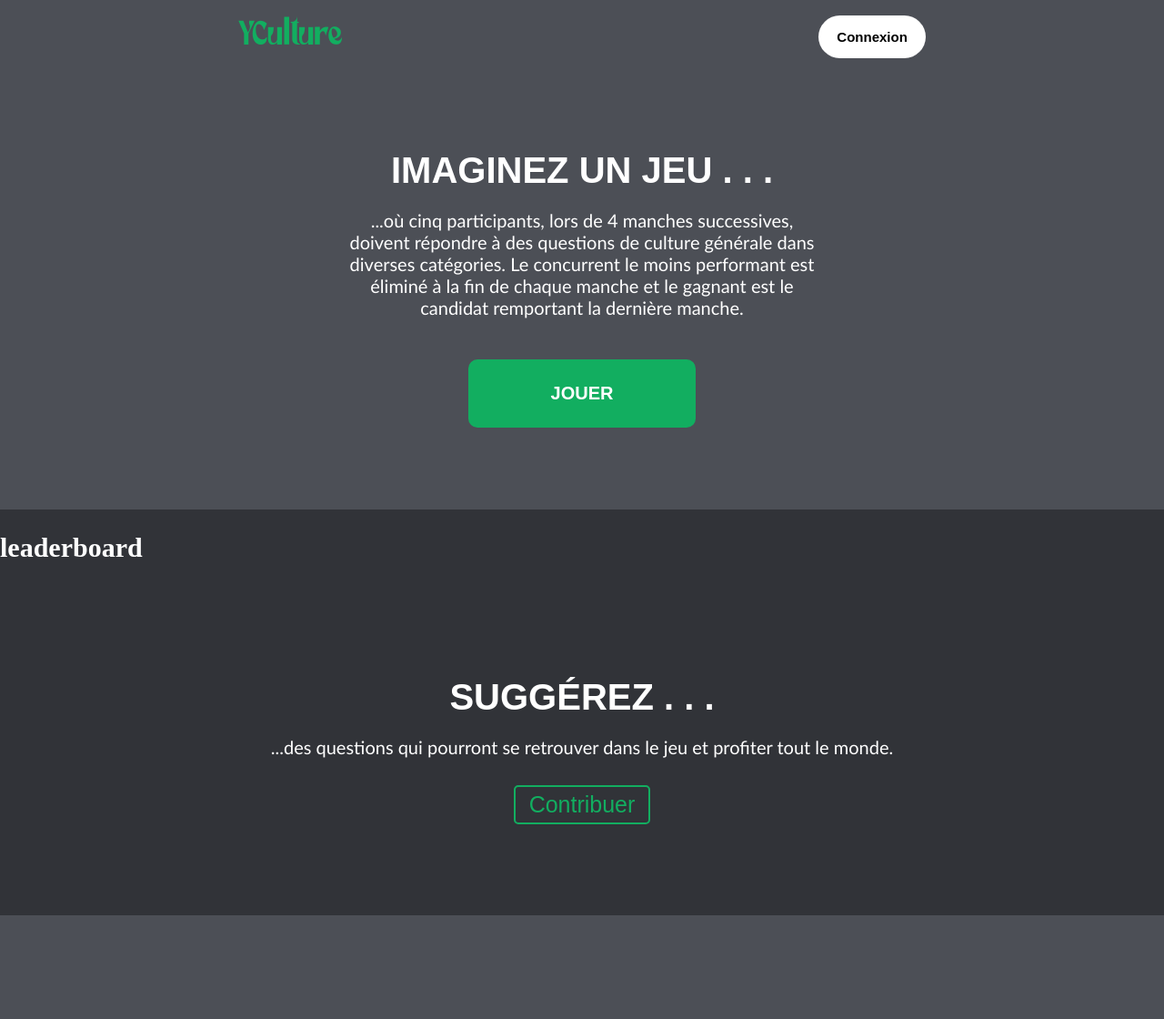
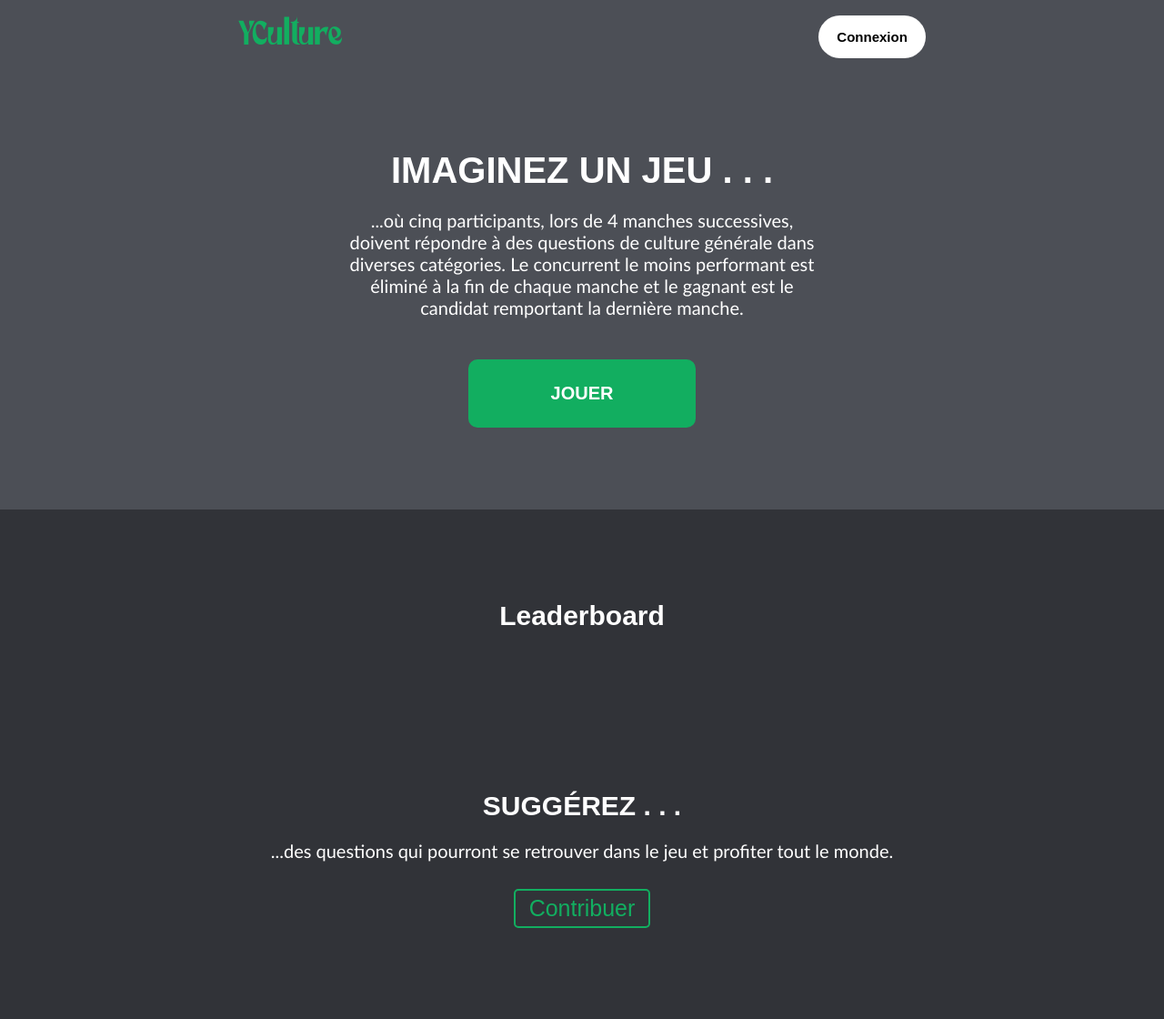
Before and after one commit to SulienP/projet_b2_dev, a Django app: page / in a window 1280 px wide. Shown: the whole page at 91% size. Before the commit the page ends 1006 px from the top, so only its background shows below. Run offline with Django 5.2, Linux system fonts and the light colour scheme.

Commit message:
:lipstick: Improve interface of index page

```diff
--- a/yculture/home/static/home/css/index.css
+++ b/yculture/home/static/home/css/index.css
@@ -3,7 +3,7 @@ body {
     overflow-x: hidden;
 }
 
-h1 {
+h1, h2 {
     font-family: 'Heavitas', sans-serif;
     margin-top: 10vh;
     padding: 0;
@@ -123,6 +123,35 @@ h1 {
     color: white;
 }
 
+
+
+
+
+.leaderboard {
+    display: flex;
+    flex-direction: column;
+    justify-content: center;
+    align-items: center;
+    margin: 100px 0px;
+}
+
+.leaderboard h2 {
+    font-family: 'Heavitas', sans-serif;
+}
+
+.leaderboard ul {
+    display: flex;
+    flex-direction: column;
+    justify-content: center;
+    align-items: center;
+    margin-top: 25px;
+    margin-bottom: 50px;
+}
+
+
+
+
+
 .add-questions {
     display: flex;
     flex-direction: column;
--- a/yculture/home/templates/home/index.html
+++ b/yculture/home/templates/home/index.html
@@ -36,15 +36,15 @@
         </form>
     </div>
     <div class="leaderboard">
-        <h2>leaderboard</h2>
+        <h2>Leaderboard</h2>
         <ul>
             {% for player in players %}
-                <li>{{ player.username }} - Points : {{ player.point }}        ,</li>
+                <li>{{ player.username }} - Points : {{ player.point }}</li>
             {% endfor %}
         </ul>
     </div>
     <div class="add-questions">
-        <h1>SUGGÉREZ . . .</h1>
+        <h2>SUGGÉREZ . . .</h2>
         <p>...des questions qui pourront se retrouver dans le jeu et profiter tout le monde.</p>
         <a href="{% url 'contribution' %}" aria-label="Contribuer" role="link">Contribuer</a>
     </div>
```
Also changed, not shown: yculture/accounts/migrations/0008_auto_20240430_0106.py (added), yculture/media/profil_photo/God_Pigeon_Team_742x703_transparant_wYQWshK.png (renamed from yculture/media/profil_photo/God_Pigeon_Team_742x703_transparant.png), yculture/media/profil_photo/Photo_de_Profile_N1_JctuAC7.png (renamed from yculture/media/profil_photo/Photo_de_Profile_N1.png), yculture/media/profil_photo/d20_dessin_EBvBPiy.png (renamed from yculture/media/profil_photo/d20_dessin.png), yculture/play/migrations/0005_auto_20240430_0106.py (added).
